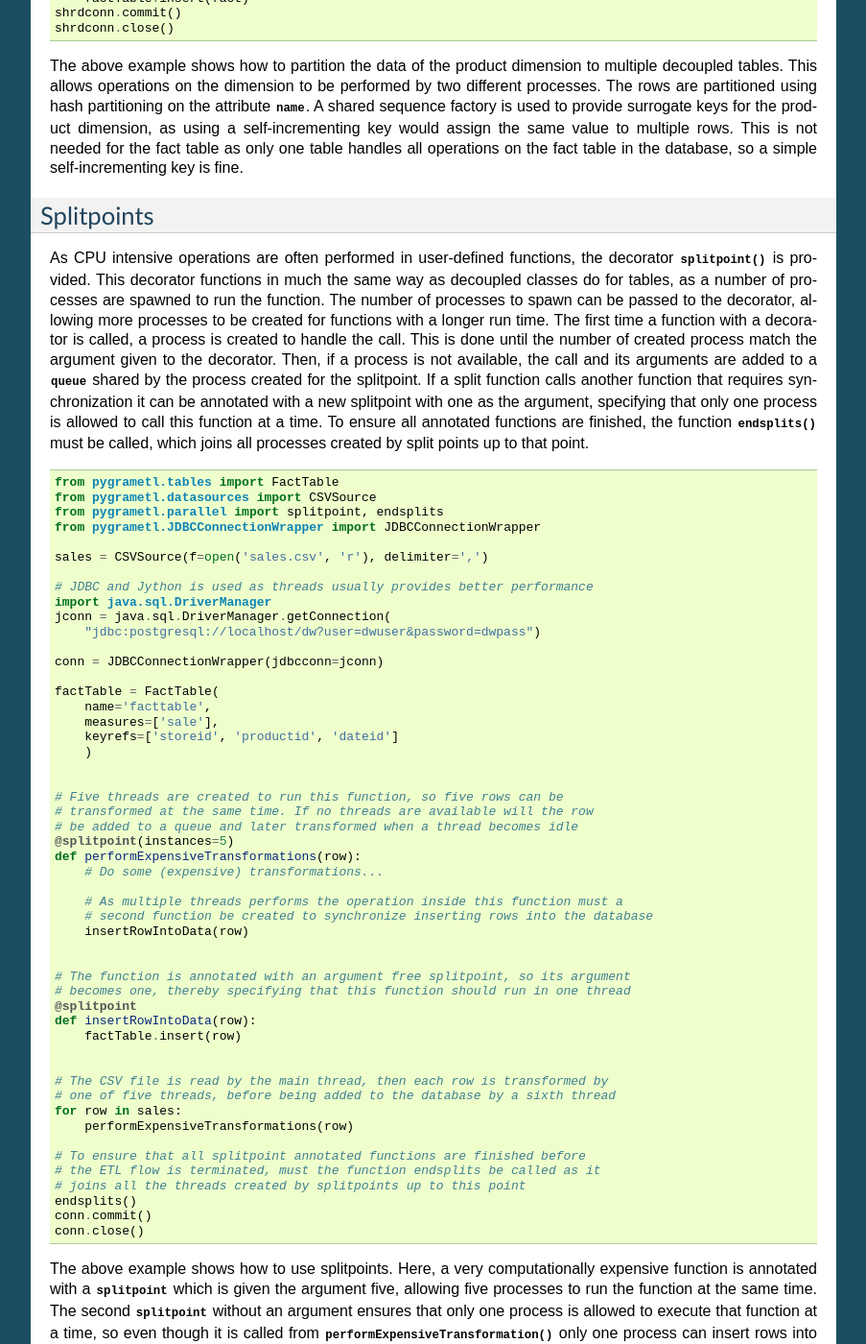
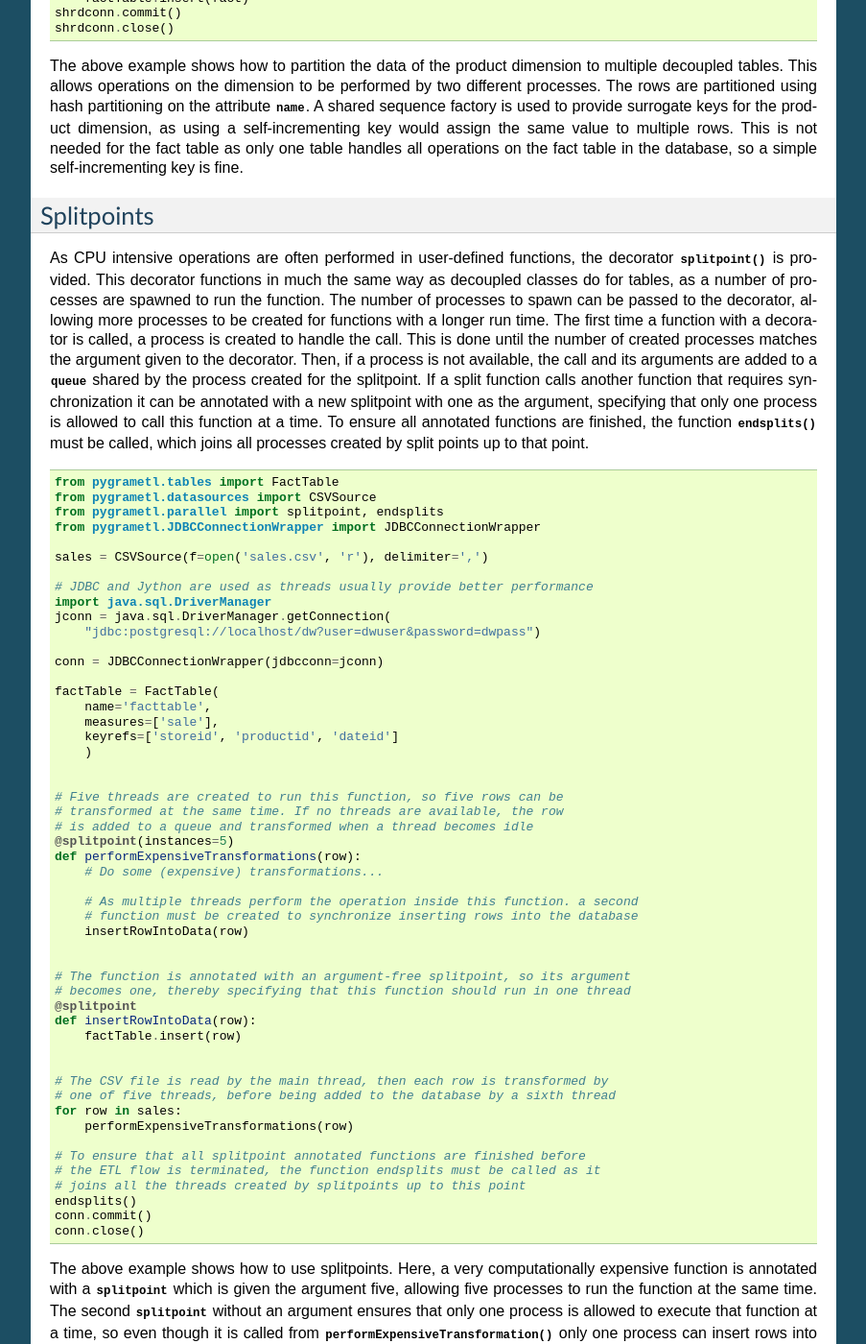
Before and after one commit to chrthomsen/pygrametl, a Sphinx documentation site: the page built from docs/examples/parallel.rst, in a window 1280 px wide and 1400 px high, scrolled down 5398 px. Shown: the whole window at 96% size, without its empty margins (198-1101 px from the left). Built offline with Sphinx 7.4.7, drawn with Linux system fonts in a browser that asks for light colours; pages that are not in the unit, such as notebooks, are missing from menus; some of the changed text lies outside the part shown.

Commit message:
Update parallel.rst
typos fixed

```diff
--- a/docs/examples/parallel.rst
+++ b/docs/examples/parallel.rst
@@ -47,7 +47,7 @@ Python iterator. For more information about data sources see :ref:`datasources`.
             TransformingSource
     from pygrametl.JDBCConnectionWrapper import JDBCConnectionWrapper
 
-    # JDBC and Jython is used as threads usually provides better performance
+    # JDBC and Jython are used as threads usually provide better performance
     import java.sql.DriverManager
     jconn = java.sql.DriverManager.getConnection(
         "jdbc:postgresql://localhost/dw?user=dwuser&password=dwpass")
@@ -143,7 +143,7 @@ database instead.
     # The data is read from a csv file
     inputdata = CSVSource(f=open('sales.csv', 'r'), delimiter=',')
 
-    # JDBC and Jython is used as threads usually provides better performance
+    # JDBC and Jython are used as threads usually provide better performance
     import java.sql.DriverManager
     jconn = java.sql.DriverManager.getConnection(
         "jdbc:postgresql://localhost/dw?user=dwuser&password=dwpass")
@@ -273,7 +273,7 @@ unique despite being assigned by separate processes.
 
     sales = CSVSource(f=open('sales.csv', 'r'), delimiter=',')
 
-    # JDBC and Jython is used as threads usually provides better performance
+    # JDBC and Jython are used as threads usually provide better performance
     import java.sql.DriverManager
     jconn = java.sql.DriverManager.getConnection(
         "jdbc:postgresql://localhost/dw?user=dwuser&password=dwpass")
@@ -369,8 +369,8 @@ same way as decoupled classes do for tables, as a number of processes are
 spawned to run the function. The number of processes to spawn can be passed to
 the decorator, allowing more processes to be created for functions with a longer
 run time. The first time a function with a decorator is called, a process is
-created to handle the call. This is done until the number of created process
-match the argument given to the decorator. Then, if a process is not available,
+created to handle the call. This is done until the number of created processes
+matches the argument given to the decorator. Then, if a process is not available,
 the call and its arguments are added to a :class:`.queue` shared by the process
 created for the splitpoint. If a split function calls another function that
 requires synchronization it can be annotated with a new splitpoint with one as
@@ -388,7 +388,7 @@ points up to that point.
 
     sales = CSVSource(f=open('sales.csv', 'r'), delimiter=',')
 
-    # JDBC and Jython is used as threads usually provides better performance
+    # JDBC and Jython are used as threads usually provide better performance
     import java.sql.DriverManager
     jconn = java.sql.DriverManager.getConnection(
         "jdbc:postgresql://localhost/dw?user=dwuser&password=dwpass")
@@ -403,18 +403,18 @@ points up to that point.
 
 
     # Five threads are created to run this function, so five rows can be
-    # transformed at the same time. If no threads are available will the row
-    # be added to a queue and later transformed when a thread becomes idle
+    # transformed at the same time. If no threads are available, the row
+    # is added to a queue and transformed when a thread becomes idle
     @splitpoint(instances=5)
     def performExpensiveTransformations(row):
         # Do some (expensive) transformations...
 
-        # As multiple threads performs the operation inside this function must a
-        # second function be created to synchronize inserting rows into the database
+        # As multiple threads perform the operation inside this function. a second
+        # function must be created to synchronize inserting rows into the database
         insertRowIntoData(row)
 
 
-    # The function is annotated with an argument free splitpoint, so its argument
+    # The function is annotated with an argument-free splitpoint, so its argument
     # becomes one, thereby specifying that this function should run in one thread
     @splitpoint
     def insertRowIntoData(row):
@@ -427,7 +427,7 @@ points up to that point.
         performExpensiveTransformations(row)
 
     # To ensure that all splitpoint annotated functions are finished before
-    # the ETL flow is terminated, must the function endsplits be called as it
+    # the ETL flow is terminated, the function endsplits must be called as it
     # joins all the threads created by splitpoints up to this point
     endsplits()
     conn.commit()
@@ -518,7 +518,7 @@ and not as single values to reduce the overhead of synchronization.
     from pygrametl.parallel import splitpoint, endsplits, createflow
     from pygrametl.JDBCConnectionWrapper import JDBCConnectionWrapper
 
-    # JDBC and Jython is used as threads usually provides better performance
+    # JDBC and Jython are used as threads usually provide better performance
     import java.sql.DriverManager
     jconn = java.sql.DriverManager.getConnection(
         "jdbc:postgresql://localhost/dw?user=dwuser&password=dwpass")
```
Also changed, not shown: other parts of docs/examples/parallel.rst (+5 -5 lines).
